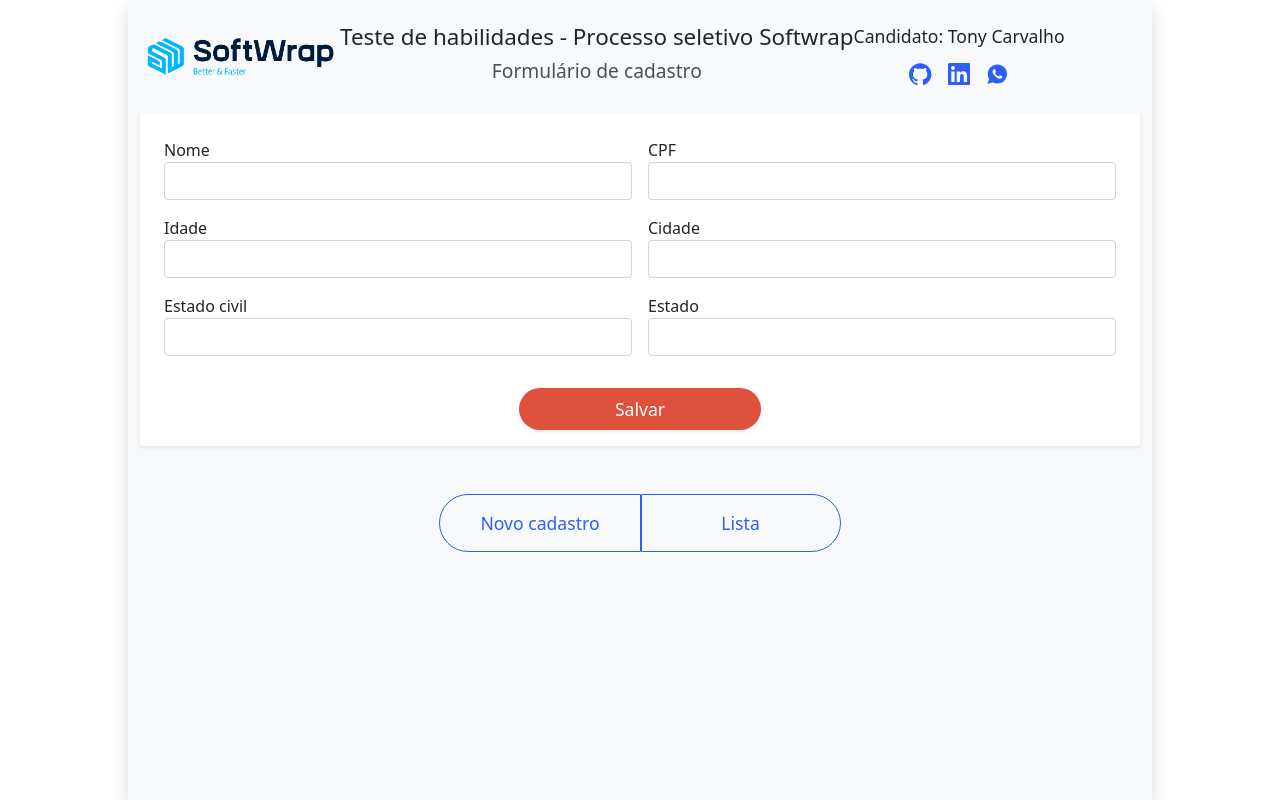
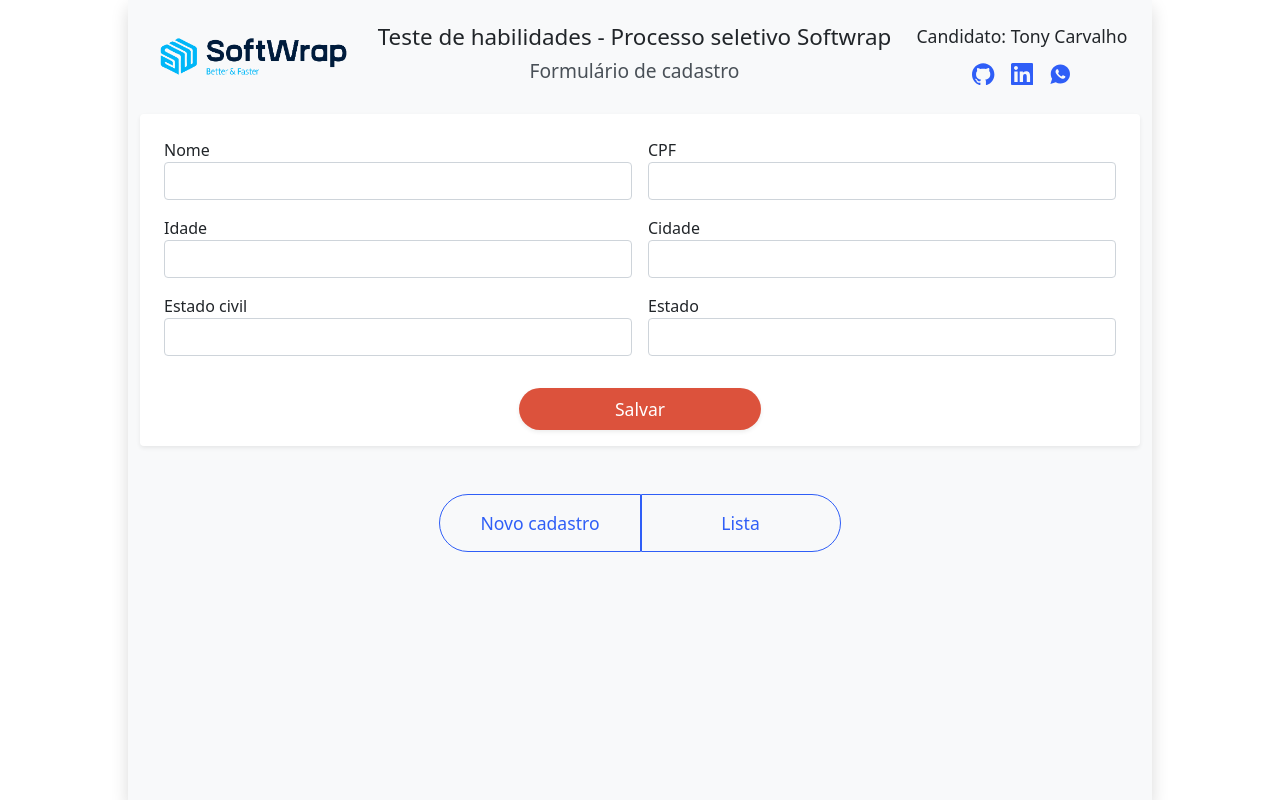
Before and after one commit to tonylcb/teste_softwrap, a React (Create React App) app: page / in a window 1280 px wide. Built offline with nearby package versions, Linux system fonts and the light colour scheme.

Commit message:
finalizando teste

```diff
--- a/src/components/header/Header.js
+++ b/src/components/header/Header.js
@@ -8,11 +8,11 @@ import styled from 'styled-components';
 const Logo = styled.img`
   max-width: 200px;
   width: 100%;
-  min-width: 120px;
+  min-width: 160px;
 
   @media (max-width: 499px) {
     max-width: 200px;
-    min-width: 180px;
+    min-width: 160px;
   } ;
 `;
 
@@ -48,7 +48,7 @@ const HeaderApp = styled.header`
 
 const Header = () => {
   return (
-    <HeaderApp className="d-flex align-items-center pt-4 pb-4">
+    <HeaderApp className="d-flex align-items-center justify-content-around pt-4 pb-4">
       <div className=" text-center">
         <Logo src={logoSoftwrap} alt="logo softwrap" />
       </div>
```
Also changed, not shown: 1 other file (tests, documents, lock files or other folders).
